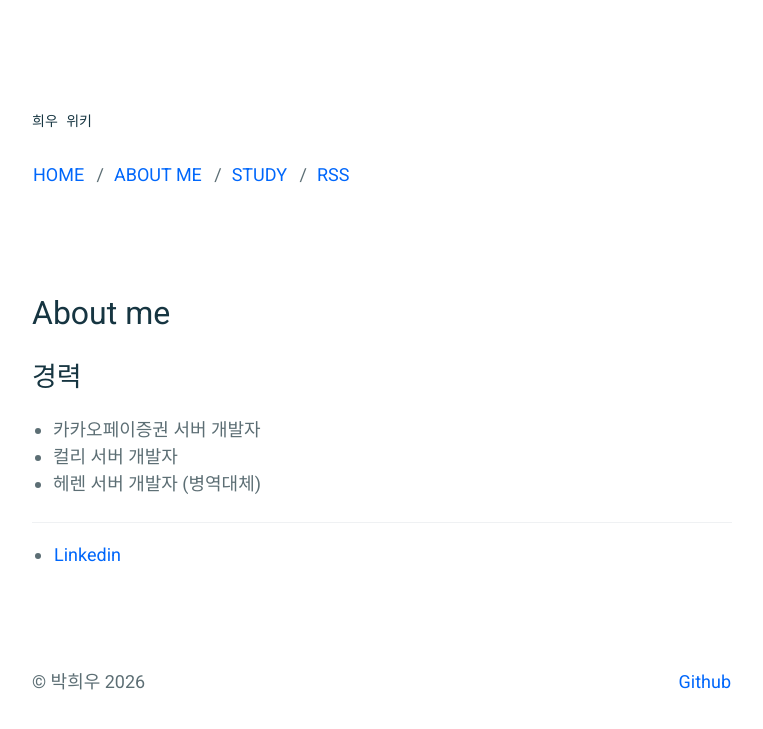
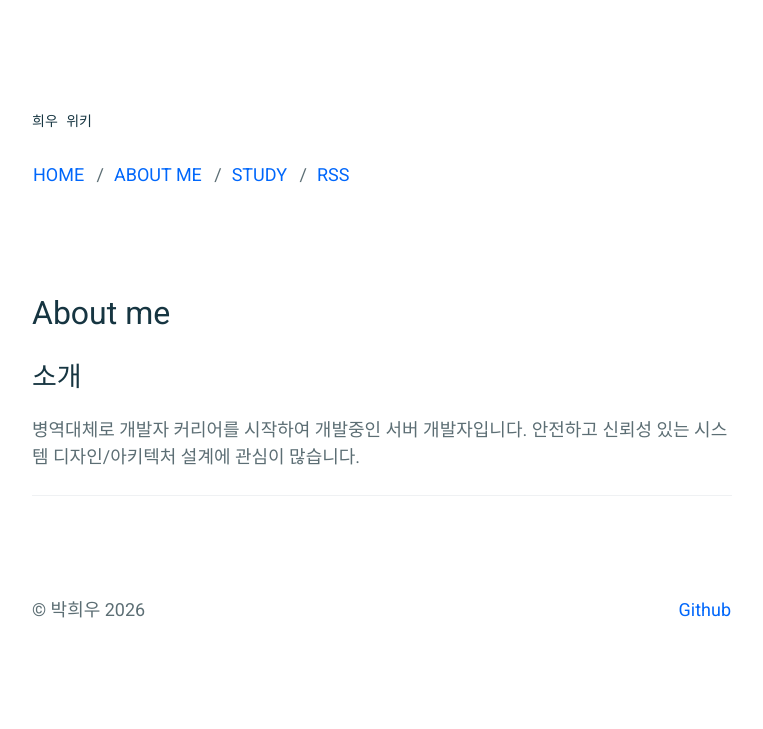
Before and after one commit to parkhuiwo0/parkhuiwo0.github.io, a Jekyll site: the page built from _pages/about.md, in a window 1280 px wide. Shown: the top 729 px of the page, without its empty margins (258-1021 px from the left). Built offline with Jekyll 4.4.1, drawn with Linux system fonts in a browser that asks for light colours.

Commit message:
Update about.md

```diff
--- a/_pages/about.md
+++ b/_pages/about.md
@@ -4,10 +4,7 @@ title: About me
 permalink: /about/
 ---
 
-# 경력
-- 카카오페이증권 서버 개발자
-- 컬리 서버 개발자
-- 헤렌 서버 개발자 (병역대체)
+# 소개
+병역대체로 개발자 커리어를 시작하여 개발중인 서버 개발자입니다. 안전하고 신뢰성 있는 시스템 디자인/아키텍처 설계에 관심이 많습니다.
 
 ----
-- [Linkedin](https://www.linkedin.com/in/parkhuiwo0/)
```
